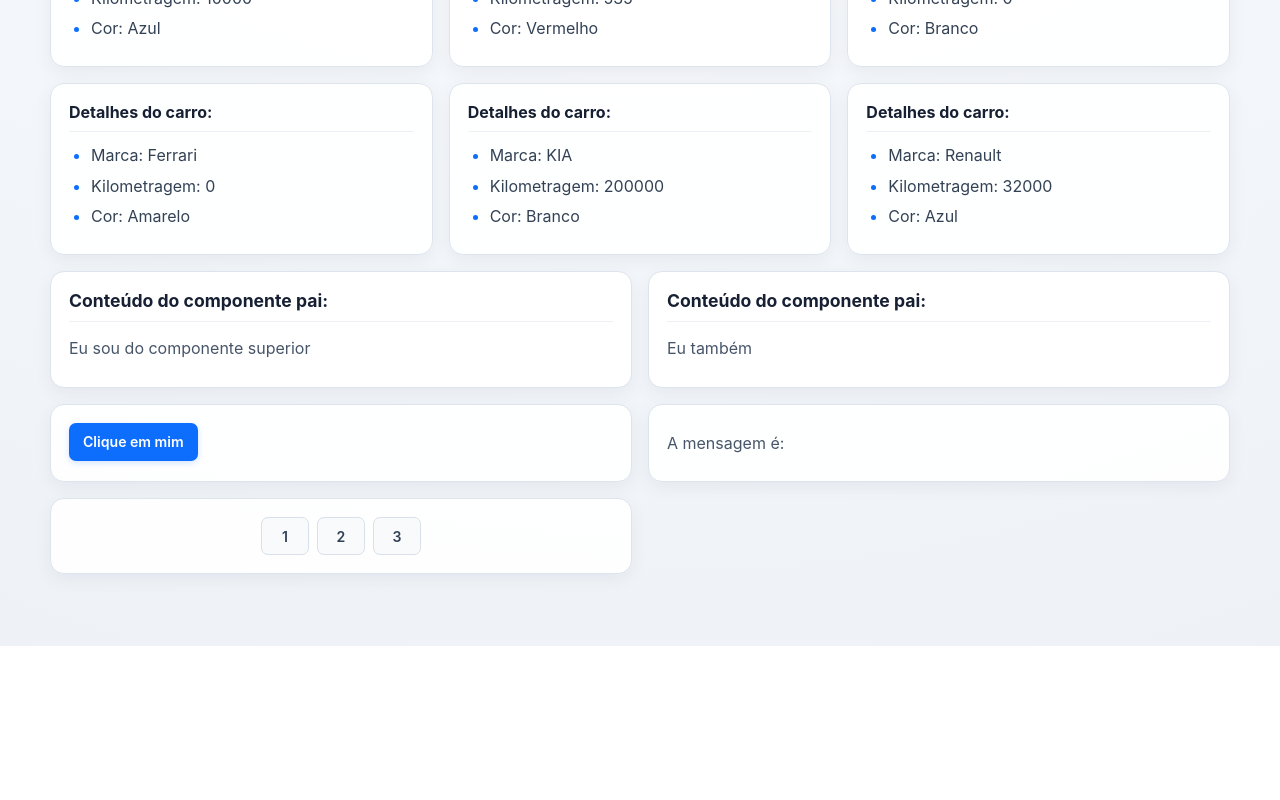
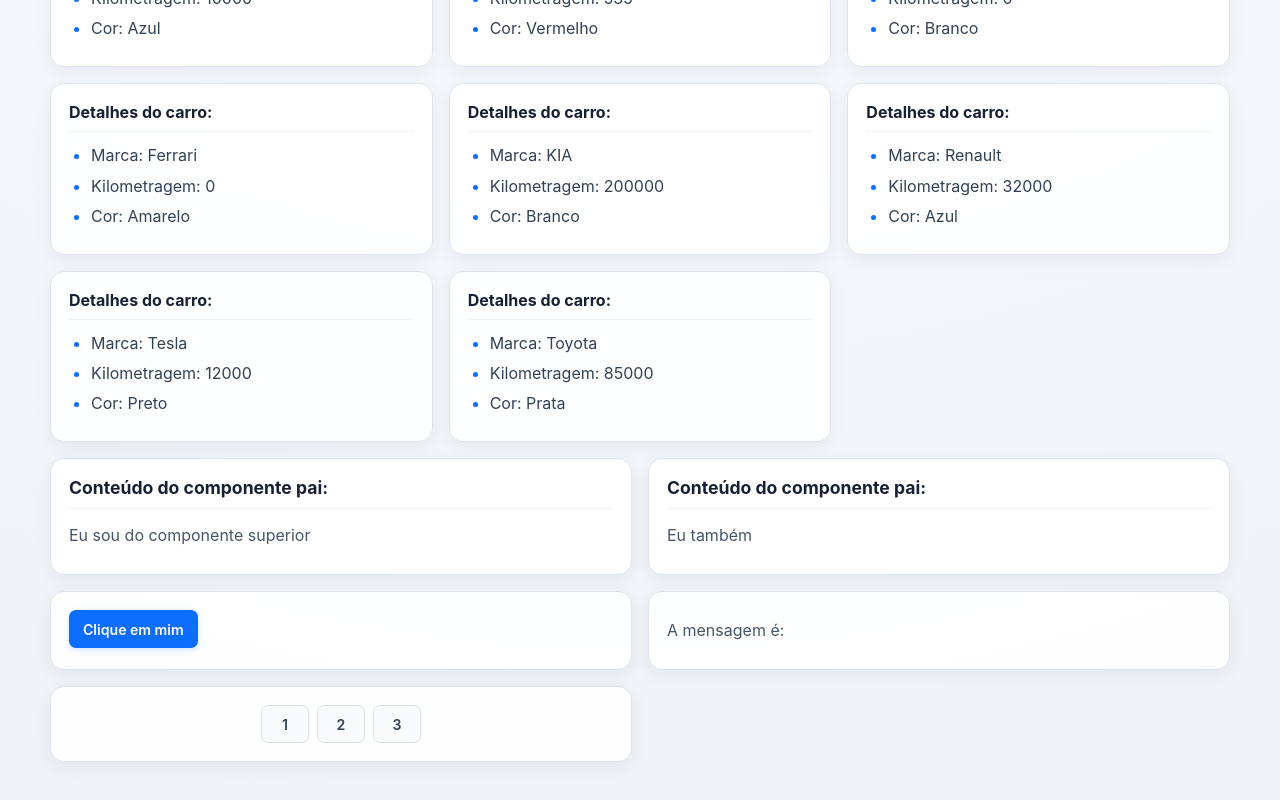
Before and after one commit to GleissonPDias/aula_08, a React (Vite) app in the folder aula-08/: page / in a window 1280 px wide. Shown: the part 1013-1813 px from the top of the page. Before the commit the page ends 1659 px from the top, so only its background shows below. Built offline with nearby package versions, Linux system fonts and the light colour scheme.

Commit message:
feat: expand car dataset

```diff
--- a/aula-08/src/App.jsx
+++ b/aula-08/src/App.jsx
@@ -18,6 +18,8 @@
     { id: 1, brand: "Ferrari", color: "Amarelo", km: 0 },
     { id: 2, brand: "KIA", color: "Branco", km: 200000 },
     { id: 3, brand: "Renault", color: "Azul", km: 32000 },
+    { id: 4, brand: "Tesla", color: "Preto", km: 12000 },
+    { id: 5, brand: "Toyota", color: "Prata", km: 85000 },
   ];
 
   // Função criada no componente pai e enviada para um filho por props.
@@ -94,6 +96,8 @@
       {/* Lifting state */}
       <MessageState msg={message} />
       <ChangeMessageState handleMessage={handleMessage} />
+
+
     </div>
   );
 }
```
